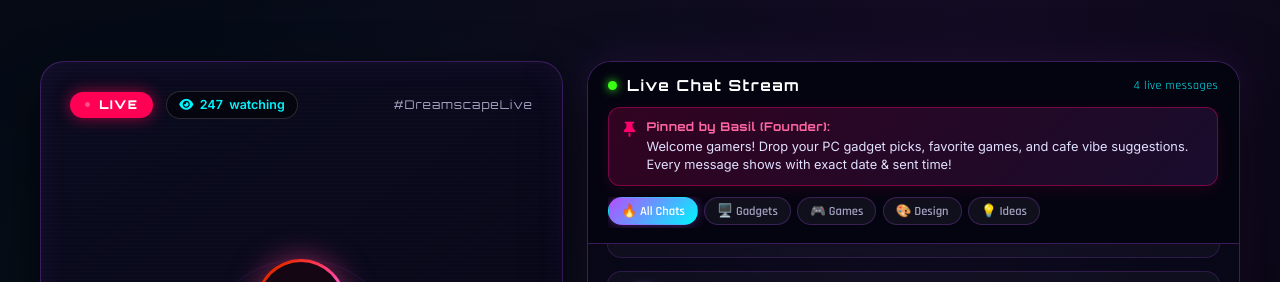
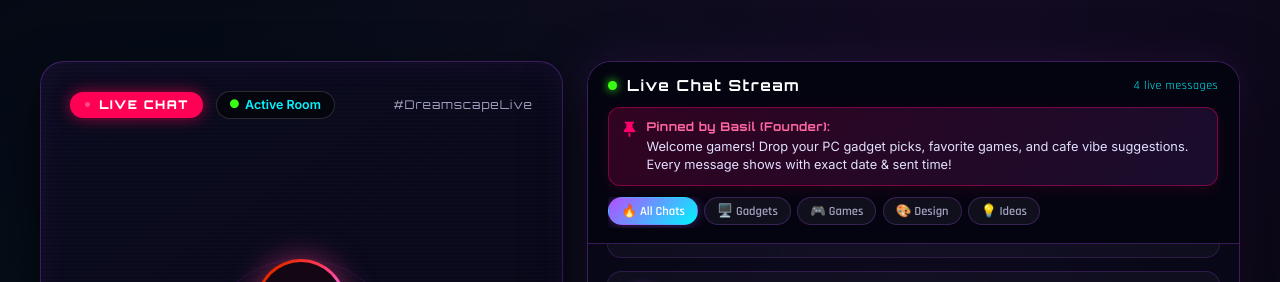
Before and after one commit to Basiljijo121/dreamscape-gaming-cafe, a plain HTML site: page index.html in a window 1280 px wide. Shown: the part 5557-5839 px from the top of the page. Drawn offline with Linux system fonts and the light colour scheme; no server answers.

Commit message:
Remove artificial viewers badge; show honest active live room indicator

```diff
--- a/index.html
+++ b/index.html
@@ -332,8 +332,8 @@
       <div class="stream-stage">
         <div class="stage-overlay">
           <div class="stage-header">
-            <span class="live-badge"><span class="badge-dot"></span> LIVE</span>
-            <span class="viewers-badge"><i class="fas fa-eye"></i> <span id="viewerCount">248</span> watching</span>
+            <span class="live-badge"><span class="badge-dot"></span> LIVE CHAT</span>
+            <span class="viewers-badge"><i class="fas fa-circle" style="color: #39ff14; font-size: 0.55rem;"></i> Active Room</span>
             <span class="stream-topic">#DreamscapeLive</span>
           </div>
 
```
